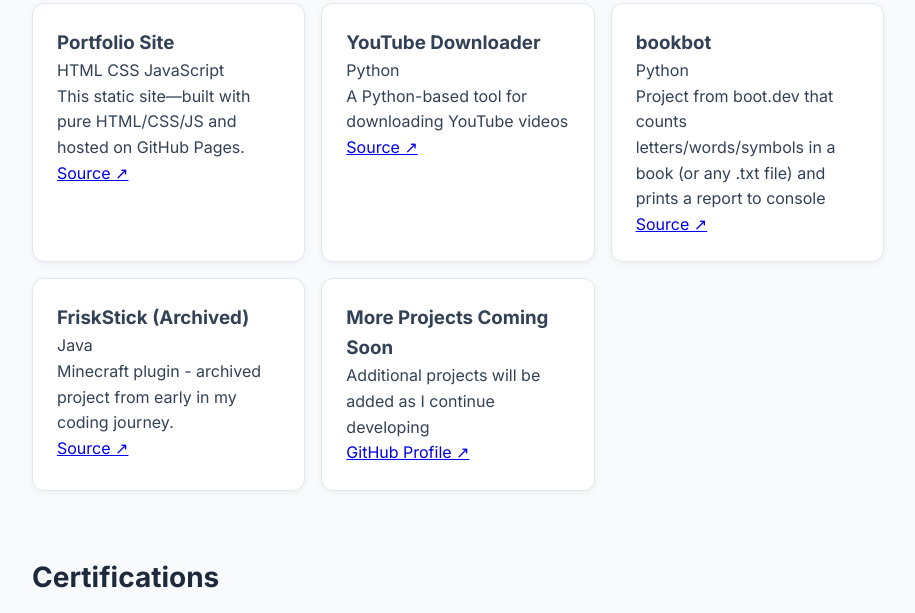
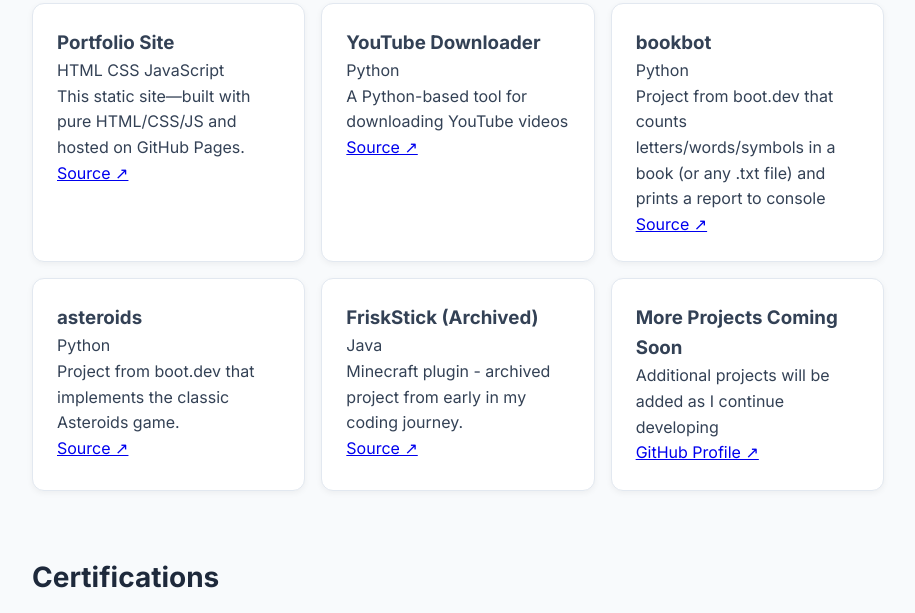
Before and after one commit to domingomesa/domingomesa.github.io, a website: page index.html in a window 1280 px wide. Shown: the part 1268-1881 px from the top of the page, without its empty margins (182-1097 px from the left). Drawn offline with Linux system fonts and the light colour scheme.

Commit message:
added a project - asteroids

```diff
--- a/index.html
+++ b/index.html
@@ -7,14 +7,14 @@
     <title>Domingo Mesa | Software Engineer</title>
 
     <!-- SEO Meta Tags -->
-    <meta name="description" content="Domingo Mesa Jr. - Software Engineer specializing in Python, Go, JavaScript, and SQL. View my portfolio, projects, and certifications.">
-    <meta name="keywords" content="software engineer, python, go, javascript, sql, web development, programming">
+    <meta name="description" content="Domingo Mesa Jr. - Software Engineer specializing in Python, Go, JavaScript, SQL, and more. View my portfolio, projects, and certifications.">
+    <meta name="keywords" content="software engineer, python, go, javascript, sql, web development, programming, tutoring">
     <meta name="author" content="Domingo Mesa Jr.">
 
     <!-- Open Graph / Social Media Meta Tags -->
     <meta property="og:type" content="website">
     <meta property="og:title" content="Domingo Mesa | Software Engineer">
-    <meta property="og:description" content="Software Engineer specializing in Python, Go, JavaScript, and SQL">
+    <meta property="og:description" content="Software Engineer specializing in Python, Go, JavaScript, SQL, and more">
     <meta property="og:url" content="https://domingomesa.github.io">
 
     <!-- Favicon -->
@@ -48,7 +48,7 @@
     <header id="home" class="hero" role="banner">
         <div class="hero-content">
             <h1>Domingo Mesa Jr.</h1>
-            <p class="hero-subtitle">Software Engineer · Tutoring · Python · Go · JavaScript · SQL</p>
+            <p class="hero-subtitle">Software Engineer · Tutoring · Python · Go · JavaScript · SQL · Etc.</p>
             <a class="btn btn-primary" href="#contact" aria-label="Contact Domingo Mesa">
                 Hire/Contact Me
             </a>
@@ -214,6 +214,25 @@
                            rel="noopener noreferrer"
                            class="project-link"
                            aria-label="View bookbot source code on GitHub">
+                            Source ↗︎
+                        </a>
+                    </article>
+
+                    <article class="card project-card" data-tech="python">
+                        <div class="project-header">
+                            <h3 class="card-title">asteroids</h3>
+                            <div class="project-tech">
+                                <span class="tech-badge">Python</span>
+                            </div>
+                        </div>
+                        <p class="project-description">
+                            Project from boot.dev that implements the classic Asteroids game.
+                        </p>
+                        <a href="https://github.com/domingomesa/asteroids"
+                           target="_blank"
+                           rel="noopener noreferrer"
+                           class="project-link"
+                           aria-label="View asteroids source code on GitHub">
                             Source ↗︎
                         </a>
                     </article>
```
